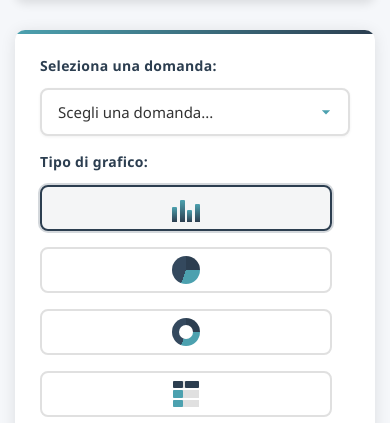
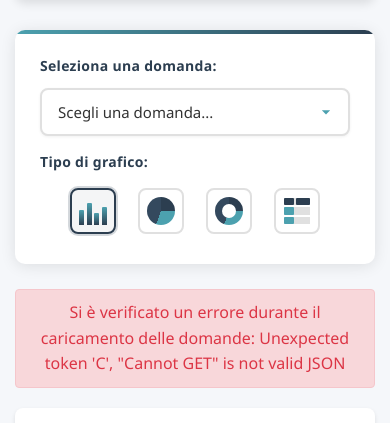
Before and after one commit to Dr-Marshmallow/Bike2Work, a Flask app: page / in a window 390 px wide. Shown: the part 203-626 px from the top of the page. Run offline with Flask 3, Linux system fonts and the light colour scheme; some libraries are stand-ins or nearby versions.

Commit message:
UI: Migliorati tooltip e responsività della sezione tipologia grafico

```diff
--- a/static/css/styles.css
+++ b/static/css/styles.css
@@ -460,9 +460,9 @@
 .chart-type-options {
     display: flex;
     flex-wrap: wrap;
-    gap: 12px;
+    gap: 15px;
     margin-top: 10px;
-    height: 100%;
+    height: auto;
     align-items: center;
     justify-content: flex-start;
 }
@@ -481,8 +481,8 @@
     cursor: pointer;
     transition: all 0.3s ease;
     position: relative;
-    overflow: hidden;
-    margin: 2px 8px 2px 0;
+    overflow: visible;
+    margin: 2px;
 }
 
 .chart-type-option:hover {
@@ -497,31 +497,6 @@
     box-shadow: 0 0 0 2px rgba(44, 62, 80, 0.2);
 }
 
-/* Tooltip per il tipo di grafico */
-.chart-type-option::after {
-    content: attr(data-tooltip);
-    position: absolute;
-    bottom: -30px;
-    left: 50%;
-    transform: translateX(-50%);
-    background-color: #2c3e50;
-    color: white;
-    padding: 4px 8px;
-    border-radius: 4px;
-    font-size: 11px;
-    white-space: nowrap;
-    opacity: 0;
-    visibility: hidden;
-    transition: all 0.3s ease;
-    z-index: 10;
-}
-
-.chart-type-option:hover::after {
-    opacity: 1;
-    visibility: visible;
-    bottom: -25px;
-}
-
 .chart-icon {
     width: 30px;
     height: 30px;
@@ -530,6 +505,100 @@
     align-items: center;
     justify-content: center;
     flex-shrink: 0;
+}
+
+/* Tooltip per il tipo di grafico */
+.chart-type-option::before {
+    content: attr(data-tooltip);
+    position: absolute;
+    top: -35px;
+    left: 50%;
+    transform: translateX(-50%);
+    background-color: #2c3e50;
+    color: white;
+    padding: 6px 10px;
+    border-radius: 4px;
+    font-size: 12px;
+    white-space: nowrap;
+    opacity: 0;
+    visibility: hidden;
+    transition: all 0.2s ease;
+    z-index: 100;
+    font-weight: 500;
+    box-shadow: 0 2px 5px rgba(0,0,0,0.2);
+}
+
+.chart-type-option::after {
+    content: '';
+    position: absolute;
+    top: -10px;
+    left: 50%;
+    transform: translateX(-50%);
+    border-width: 5px;
+    border-style: solid;
+    border-color: #2c3e50 transparent transparent transparent;
+    opacity: 0;
+    visibility: hidden;
+    transition: all 0.2s ease;
+    z-index: 100;
+}
+
+.chart-type-option:hover::before {
+    opacity: 1;
+    visibility: visible;
+    top: -40px;
+}
+
+.chart-type-option:hover::after {
+    opacity: 1;
+    visibility: visible;
+    top: -15px;
+}
+
+/* Miglioramenti responsive per la sezione tipologia grafico */
+@media (max-width: 768px) {
+    .controls-panel {
+        flex-direction: column;
+        gap: 15px;
+    }
+
+    .form-group {
+        width: 100%;
+        margin-right: 0;
+    }
+
+    .chart-type-selector {
+        width: 100%;
+    }
+
+    .chart-type-options {
+        justify-content: space-between;
+    }
+
+    header h1 {
+        font-size: 1.8rem;
+    }
+
+    .chart-container {
+        height: 50vh;
+    }
+}
+
+@media (max-width: 480px) {
+    .chart-type-options {
+        justify-content: center;
+        gap: 12px;
+    }
+
+    .chart-type-option {
+        margin: 5px;
+    }
+}
+
+/* Stile per fare in modo che i selettori sembrino allineati */
+.chart-type-selector label, .form-group label {
+    margin-bottom: 10px;
+    display: block;
 }
 
 /* Icona Istogramma */
@@ -642,26 +711,3 @@
 .table-header .table-cell {
     background-color: #2c3e50;
 }
-
-/* Responsive per il selettore di grafici */
-@media (max-width: 768px) {
-    .chart-type-options {
-        justify-content: center;
-    }
-
-    .chart-type-option {
-        width: calc(50% - 10px);
-    }
-}
-
-@media (max-width: 480px) {
-    .chart-type-option {
-        width: 100%;
-    }
-}
-
-/* Stile per fare in modo che i selettori sembrino allineati */
-.chart-type-selector label, .form-group label {
-    margin-bottom: 10px;
-    display: block;
-}
```
